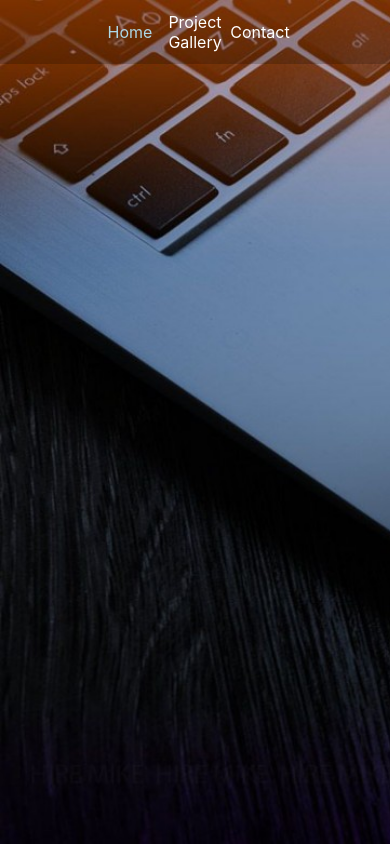
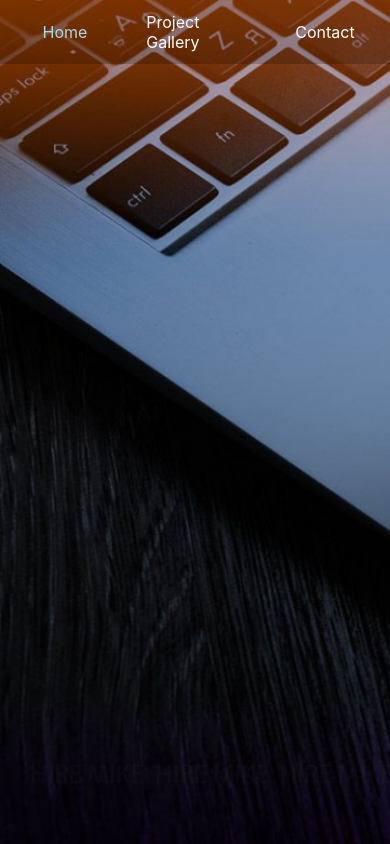
Before and after one commit to SashaK2609/React-Portfolio, a React (Create React App) app: page / in a window 390 px wide. Built offline with nearby package versions, Linux system fonts and the light colour scheme; the HTML template or start-up script is replaced by a standard one.

Commit message:
added media queries in Header.css

```diff
--- a/src/styles/Header.css
+++ b/src/styles/Header.css
@@ -16,7 +16,7 @@
 }
 
 .nav-item {
-	width: 20%;
+	width: 25%;
 	height: 100%;
 	display: flex;
 	align-items: center;
@@ -37,3 +37,21 @@
 .active {
 	color: lightblue;
 }
+
+@media only screen and (max-width: 1024px) {
+	.nav {
+		width: 70%;
+	}
+	.nav-item {
+		width: 25%;
+	}
+}
+
+@media only screen and (max-width: 600px) {
+	.nav {
+		width: 100%;
+	}
+	.nav-item {
+		width: 25%;
+	}
+}
```
